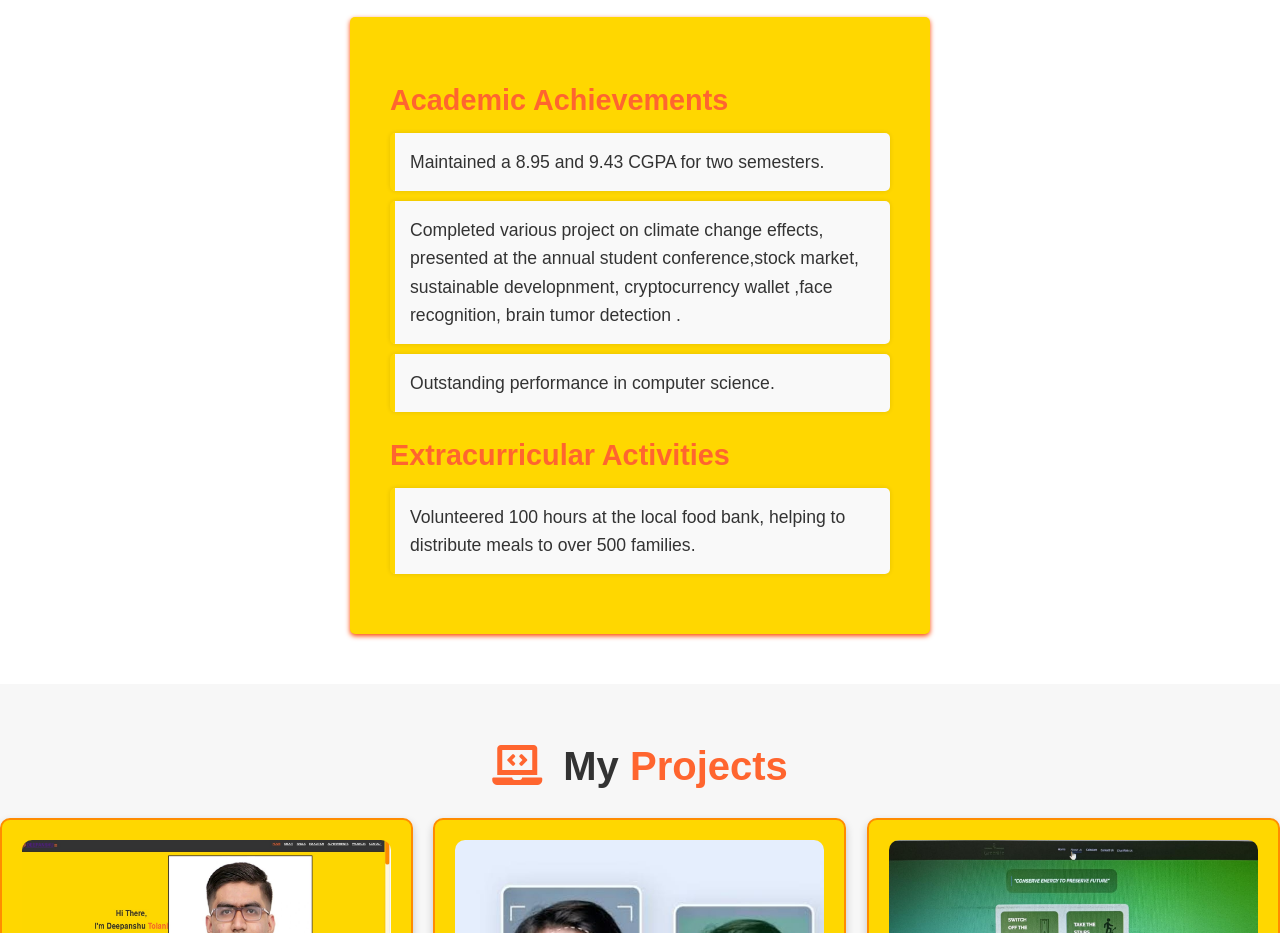
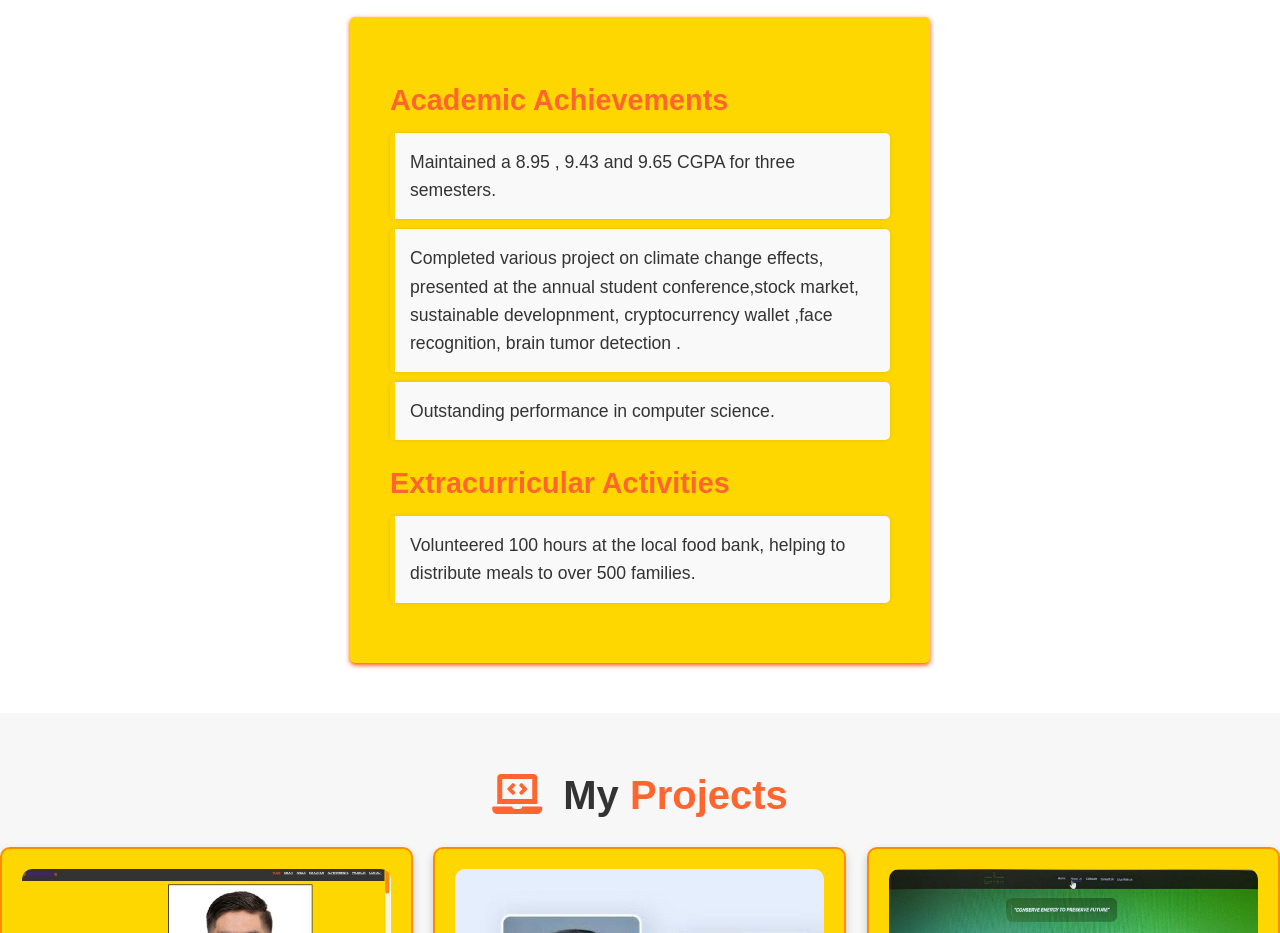
Before and after one commit to DeepanshuTolani/portfolio, a plain HTML site: page index.html in a window 1280 px wide. Shown: the part 3826-4759 px from the top of the page. Drawn offline with nearby package versions, Linux system fonts and the light colour scheme; a script that the page names is missing.

Commit message:
Update index.html

```diff
--- a/index.html
+++ b/index.html
@@ -348,7 +348,7 @@
       <div class="achievement-category">
           <h3>Academic Achievements</h3>
           <ul>
-              <li>Maintained a 8.95 and 9.43 CGPA for two semesters.</li>
+              <li>Maintained a 8.95 , 9.43 and 9.65 CGPA for three semesters.</li>
               <li>Completed various project on climate change effects, presented at the annual student conference,stock market, sustainable developnment, cryptocurrency wallet ,face recognition, brain tumor detection .</li>
               <li>Outstanding performance in computer science.</li>
           </ul>
```
